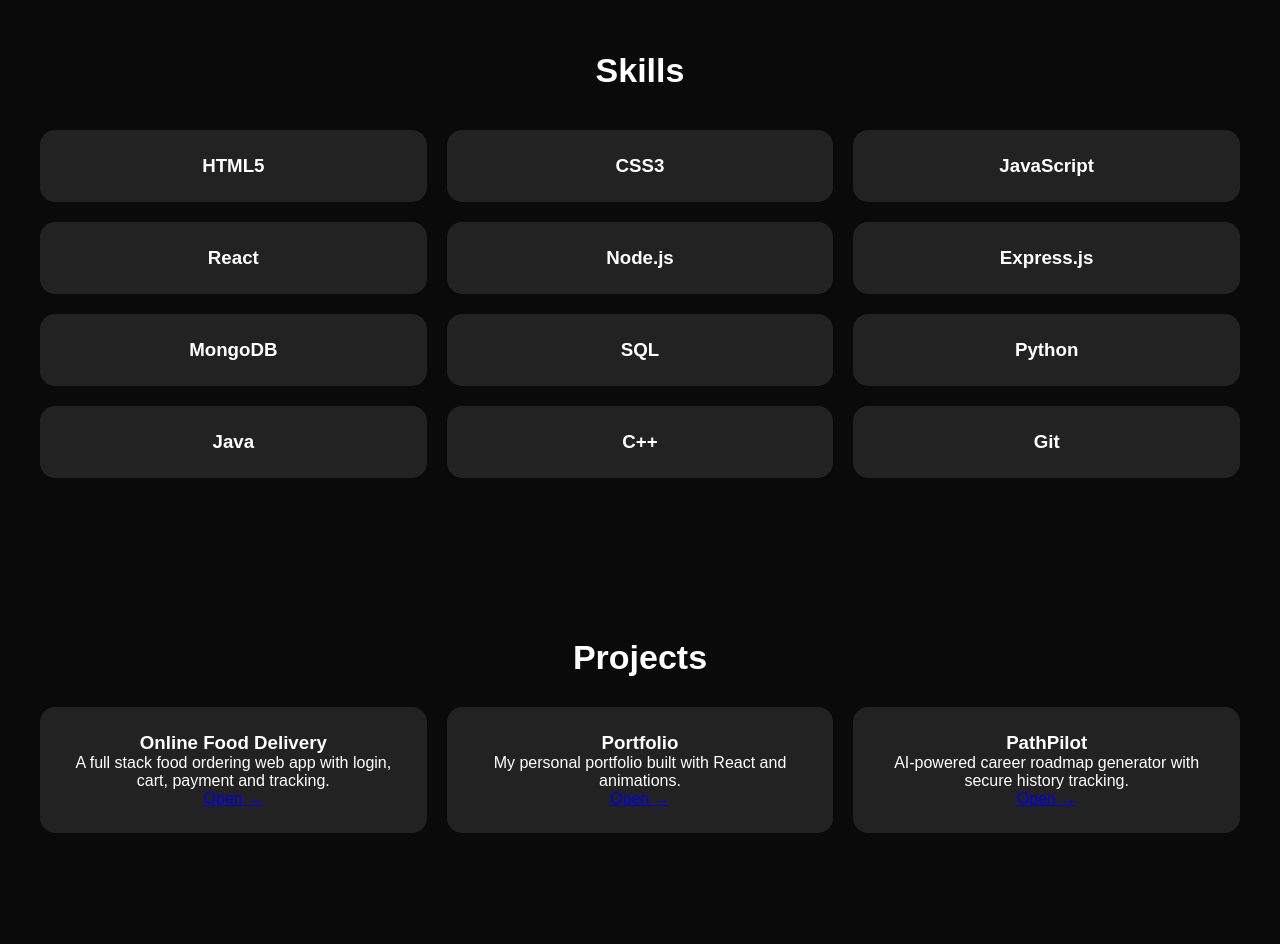
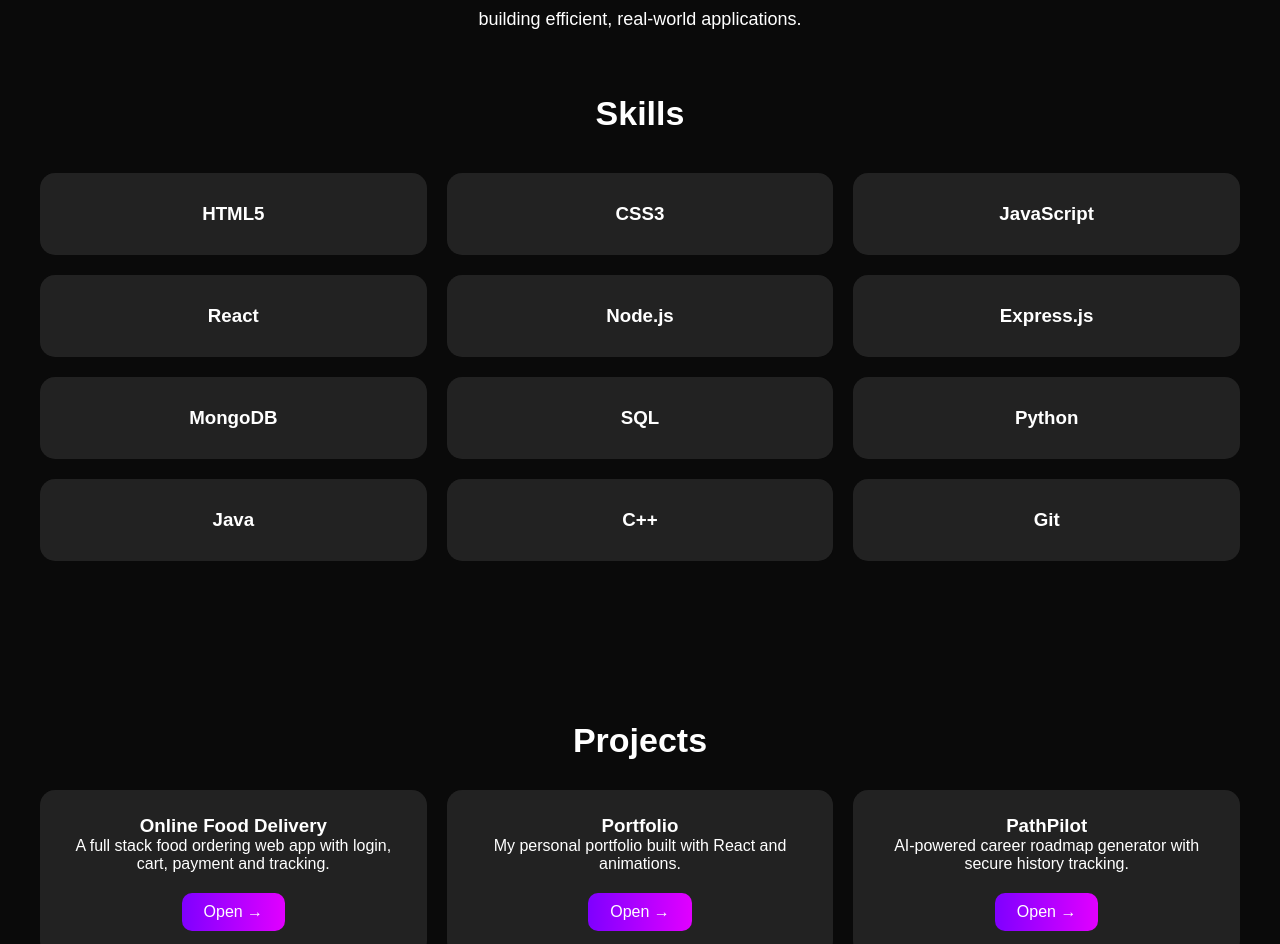
Before and after one commit to yagnesh471/myprofile, a React (Vite) app: page / in a window 1280 px wide. Shown: the part 1048-1992 px from the top of the page. Built offline with nearby package versions, Linux system fonts and the light colour scheme.

Commit message:
Update App.css

```diff
--- a/src/App.css
+++ b/src/App.css
@@ -123,12 +123,6 @@ body {
 .profiles,
 .contact {
   padding: 80px 40px;
-}
-
-.about,
-.projects,
-.profiles,
-.contact {
   text-align: center;
 }
 
@@ -138,6 +132,13 @@ body {
 .contact h2 {
   margin-bottom: 30px;
   font-size: 34px;
+}
+
+.about p {
+  max-width: 800px;
+  margin: auto;
+  line-height: 1.7;
+  font-size: 18px;
 }
 
 /* ================= SKILLS ================= */
@@ -150,22 +151,22 @@ body {
 }
 
 .skill-card {
-  padding: 25px;
+  padding: 30px;
   border-radius: 15px;
-  background: rgba(255, 255, 255, 0.1);
+  background: rgba(255,255,255,0.1);
   backdrop-filter: blur(10px);
   transition: all 0.25s ease;
 }
 
 .skill-card:hover {
   transform: translateY(-5px);
-  box-shadow: 0 8px 20px rgba(0, 0, 0, 0.2);
+  box-shadow: 0 8px 20px rgba(0,0,0,0.2);
 }
 
 .app.light .skill-card {
   background: white;
   color: black;
-  box-shadow: 0 5px 15px rgba(0, 0, 0, 0.1);
+  box-shadow: 0 5px 15px rgba(0,0,0,0.1);
 }
 
 /* ================= PROJECTS ================= */
@@ -179,20 +180,20 @@ body {
 .project-card {
   padding: 25px;
   border-radius: 15px;
-  background: rgba(255, 255, 255, 0.1);
+  background: rgba(255,255,255,0.1);
   backdrop-filter: blur(10px);
   transition: all 0.25s ease;
 }
 
 .project-card:hover {
   transform: translateY(-5px);
-  box-shadow: 0 8px 20px rgba(0, 0, 0, 0.2);
+  box-shadow: 0 8px 20px rgba(0,0,0,0.2);
 }
 
 .app.light .project-card {
   background: white;
   color: black;
-  box-shadow: 0 5px 15px rgba(0, 0, 0, 0.1);
+  box-shadow: 0 5px 15px rgba(0,0,0,0.1);
 }
 
 /* ================= PROFILES ================= */
@@ -206,38 +207,43 @@ body {
 .profile-card {
   padding: 25px;
   border-radius: 15px;
-  background: rgba(255, 255, 255, 0.1);
+  background: rgba(255,255,255,0.1);
   backdrop-filter: blur(10px);
   transition: all 0.25s ease;
 }
 
 .profile-card:hover {
   transform: translateY(-5px);
-  box-shadow: 0 8px 20px rgba(0, 0, 0, 0.2);
+  box-shadow: 0 8px 20px rgba(0,0,0,0.2);
 }
 
 .app.light .profile-card {
   background: white;
   color: black;
-  box-shadow: 0 5px 15px rgba(0, 0, 0, 0.1);
+  box-shadow: 0 5px 15px rgba(0,0,0,0.1);
 }
 
-/* ================= BUTTON ================= */
+/* ================= OPEN BUTTON ================= */
 
-.card-btn {
+.card-link {
   display: inline-block;
   margin-top: 20px;
-  padding: 10px 20px;
+  padding: 10px 22px;
   border-radius: 10px;
   text-decoration: none;
+  color: white;
+  font-weight: 500;
   background: linear-gradient(90deg, #7f00ff, #e100ff);
-  color: white;
-  transition: 0.3s;
+  transition: all 0.3s ease;
 }
 
-.card-btn:hover {
+.card-link:hover {
   transform: translateY(-2px);
   box-shadow: 0 8px 20px rgba(225, 0, 255, 0.4);
+}
+
+.card-link:active {
+  transform: scale(0.97);
 }
 
 /* ================= CONTACT ================= */
@@ -251,13 +257,13 @@ body {
   flex-direction: column;
   gap: 15px;
   border-radius: 20px;
-  background: rgba(255, 255, 255, 0.08);
+  background: rgba(255,255,255,0.08);
   backdrop-filter: blur(12px);
 }
 
 .app.light .contact form {
   background: white;
-  box-shadow: 0 10px 25px rgba(0, 0, 0, 0.1);
+  box-shadow: 0 10px 25px rgba(0,0,0,0.1);
 }
 
 .contact input,
@@ -286,7 +292,7 @@ body {
 }
 
 .contact button:hover {
-  box-shadow: 0 8px 20px rgba(225, 0, 255, 0.5);
+  box-shadow: 0 8px 20px rgba(225,0,255,0.5);
 }
 
 /* ================= RESPONSIVE ================= */
```
